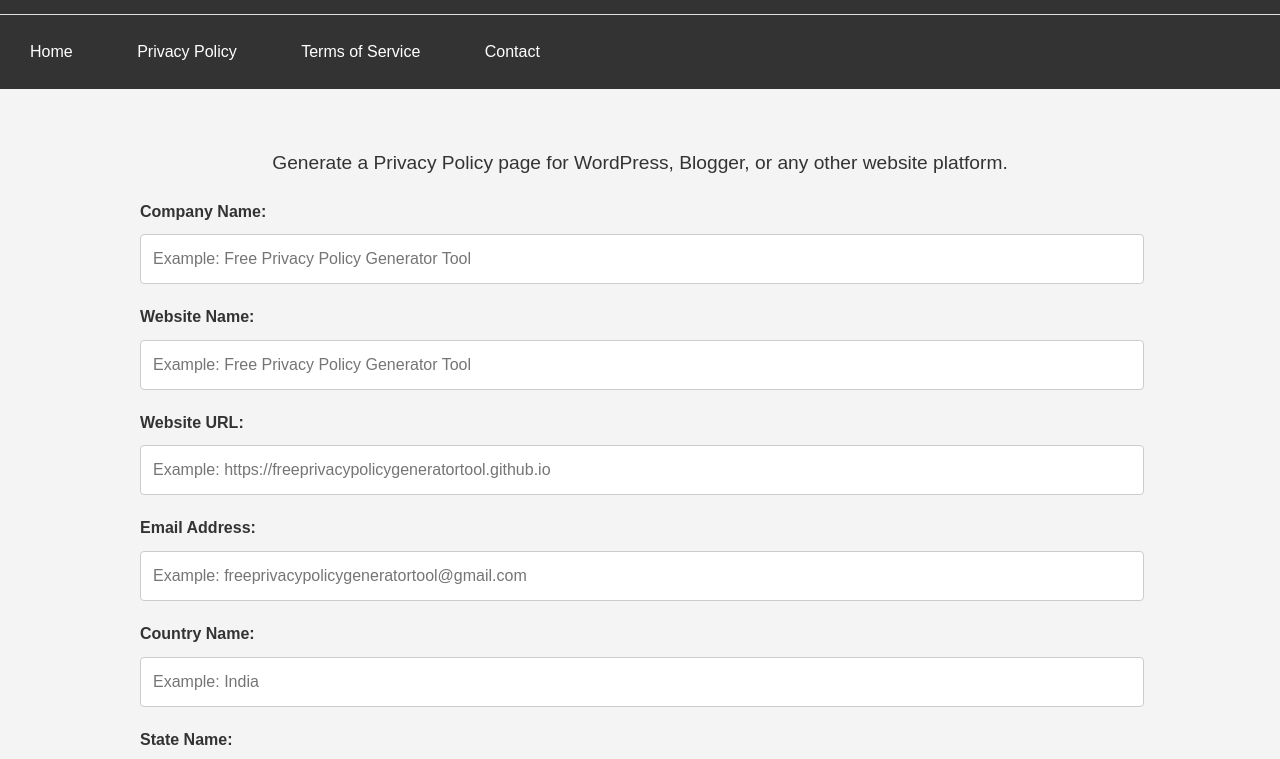
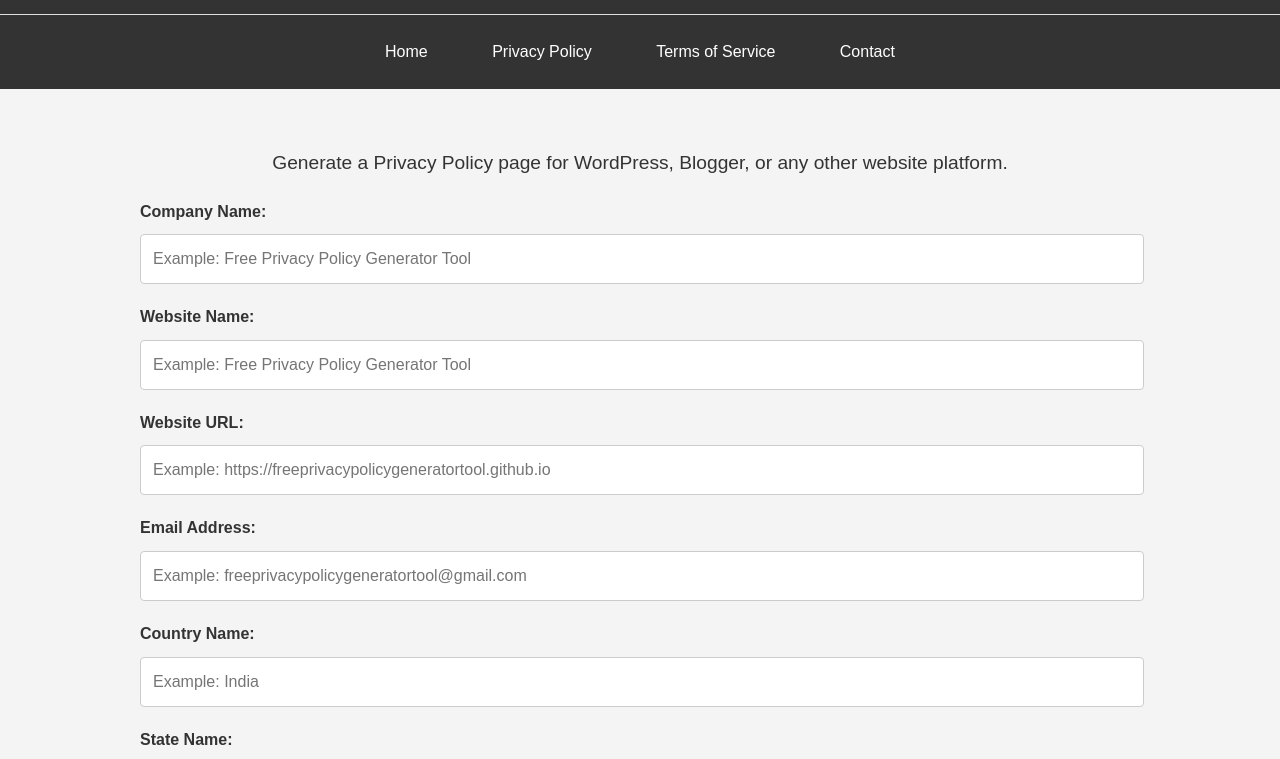
Before and after one commit to freeprivacypolicygeneratortool/freeprivacypolicygeneratortool.github.io, a plain HTML site: page index.html in a window 1280 px wide. Shown: the part 90-849 px from the top of the page. Drawn offline with Linux system fonts and the light colour scheme.

Commit message:
Update index.html

```diff
--- a/index.html
+++ b/index.html
@@ -52,12 +52,14 @@
         <h1>Free Privacy Policy Generator Tool</h1>
         <hr class="special-divider">
         <nav class="navbar">
+            <div class="btnF">
             <ul>
                 <li><a href="#home">Home</a></li>
                 <li><a href="#privacy-policy">Privacy Policy</a></li>
                 <li><a href="#terms-of-service">Terms of Service</a></li>
                 <li><a href="#contact">Contact</a></li>
             </ul>
+            </div>
         </nav>
     </header>
     <main>
```
